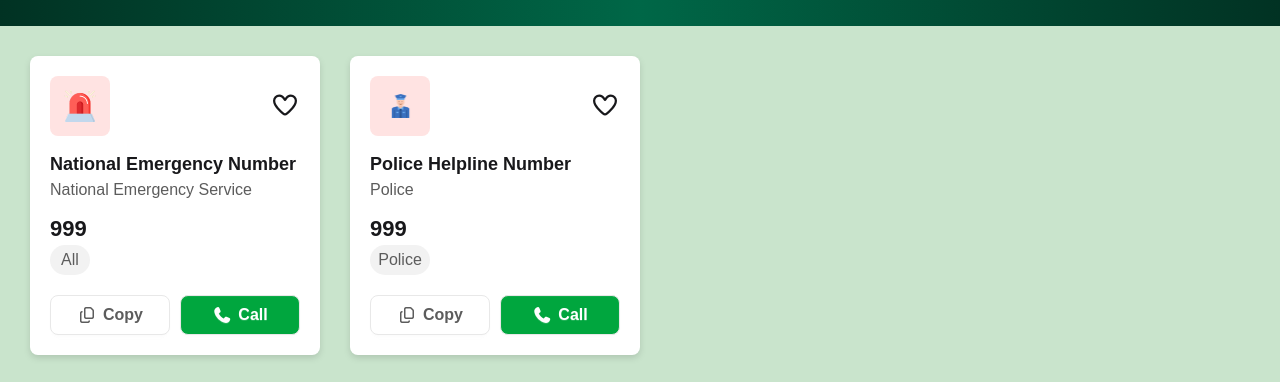
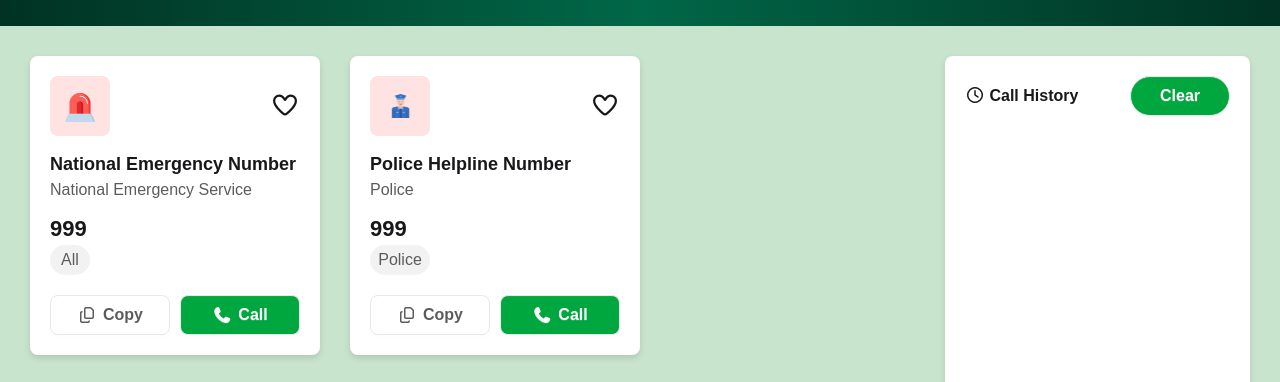
Before and after one commit to atikhassan64/asignment-05, a plain HTML site: page index.html in a window 1280 px wide. Shown: the part 339-721 px from the top of the page. Drawn offline with nearby package versions, Linux system fonts and the light colour scheme; a web font is replaced by a local one.

Commit message:
add call history

```diff
--- a/index.html
+++ b/index.html
@@ -212,6 +212,14 @@
                     </div>
                 </div>
             </div>
-
+            <div class="call-history-section bg-[#fff] drop-shadow-md rounded-lg p-[20px] sm:w-1/4">
+                <div class="flex justify-between items-center mb-[15px]">
+                    <h1 class="text-[16px] font-semibold"><i class="fa-regular fa-clock"></i> Call History</h1>
+                    <button id="clearBtn" class="btn text-[16px] text-[#ffffff] bg-[#00A63E] hover:bg-[#17e964] w-[100px] rounded-full">Clear</button>
+                </div>
+                <div id="call-history-container"></div>
+            </div>
+        </div>
+    </main>
 </body>
 </html>
```
Also changed, not shown: script.js (added).
